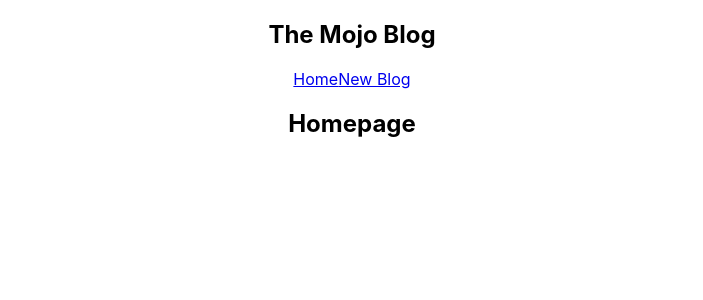
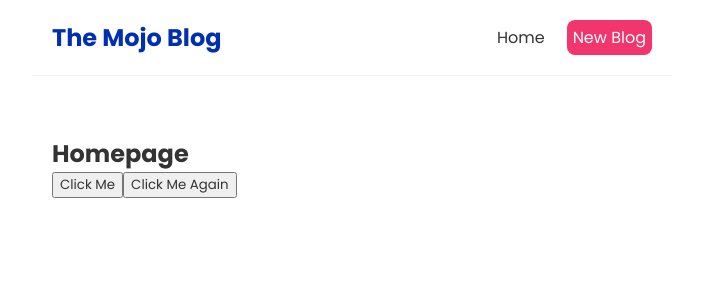
Before and after one commit to Khedubaba/MojoBlog, a JavaScript app in the folder mojo-blog/: page / in a window 1280 px wide. Shown: the top 300 px of the page, without its empty margins (288-991 px from the left). Built offline with nearby package versions, Linux system fonts and the light colour scheme; the HTML template or start-up script is replaced by a standard one.

Commit message:
Click Events

```diff
--- a/mojo-blog/src/App.css
+++ /dev/null
@@ -1,38 +0,0 @@
-.App {
-  text-align: center;
-}
-
-.App-logo {
-  height: 40vmin;
-  pointer-events: none;
-}
-
-@media (prefers-reduced-motion: no-preference) {
-  .App-logo {
-    animation: App-logo-spin infinite 20s linear;
-  }
-}
-
-.App-header {
-  background-color: #282c34;
-  min-height: 100vh;
-  display: flex;
-  flex-direction: column;
-  align-items: center;
-  justify-content: center;
-  font-size: calc(10px + 2vmin);
-  color: white;
-}
-
-.App-link {
-  color: #61dafb;
-}
-
-@keyframes App-logo-spin {
-  from {
-    transform: rotate(0deg);
-  }
-  to {
-    transform: rotate(360deg);
-  }
-}
--- a/mojo-blog/src/App.js
+++ b/mojo-blog/src/App.js
@@ -1,4 +1,3 @@
-import './App.css';
 import Navbar from './Navbar';
 import Home from './Home';
 
--- a/mojo-blog/src/Home.js
+++ b/mojo-blog/src/Home.js
@@ -1,7 +1,18 @@
 const Home = () => {
+
+    const handleClick = (e) => {
+        console.log("Hello Bloggers.", e);
+    }
+
+    const handleClickAgain = (name, e) => {
+        console.log("hello", name, e.target);
+    }
+
     return (
         <div className="home">
             <h2>Homepage</h2>
+            <button onClick = {handleClick}>Click Me</button>
+            <button onClick = {(e) => handleClickAgain('mario', e)}>Click Me Again</button>
         </div>
     );
 }
--- a/mojo-blog/src/Navbar.js
+++ b/mojo-blog/src/Navbar.js
@@ -4,7 +4,11 @@
             <h1>The Mojo Blog</h1>
             <div className="links">
                 <a href="/">Home</a>
-                <a href="/create">New Blog</a>
+                <a href="/create" style={{
+                    color: "white",
+                    backgroundColor: '#f1356d',
+                    borderRadius: '8px'
+                }}>New Blog</a>
             </div>
         </nav>
     );
--- a/mojo-blog/src/index.css
+++ b/mojo-blog/src/index.css
@@ -1,13 +1,35 @@
-body {
+@import url('https://fonts.googleapis.com/css2?family=Poppins:wght@300;400;500;600;700&display=swap');
+
+/* base styles */
+* {
   margin: 0;
-  font-family: -apple-system, BlinkMacSystemFont, 'Segoe UI', 'Roboto', 'Oxygen',
-    'Ubuntu', 'Cantarell', 'Fira Sans', 'Droid Sans', 'Helvetica Neue',
-    sans-serif;
-  -webkit-font-smoothing: antialiased;
-  -moz-osx-font-smoothing: grayscale;
+  font-family: "Poppins";
+  color: #333;
 }
-
-code {
-  font-family: source-code-pro, Menlo, Monaco, Consolas, 'Courier New',
-    monospace;
+.navbar {
+  padding: 20px;
+  display: flex;
+  align-items: center;
+  max-width: 600px;
+  margin: 0 auto;
+  border-bottom: 1px solid #f2f2f2;
 }
+.navbar h1 {
+  color: #002fb1;
+}
+.navbar .links {
+  margin-left: auto;
+}
+.navbar a {
+  margin-left: 16px;
+  text-decoration: none;
+  padding: 6px;
+}
+.navbar a:hover {
+  color: #f1356d;
+}
+.content {
+  max-width: 600px;
+  margin: 40px auto;
+  padding: 20px;
+}
```
